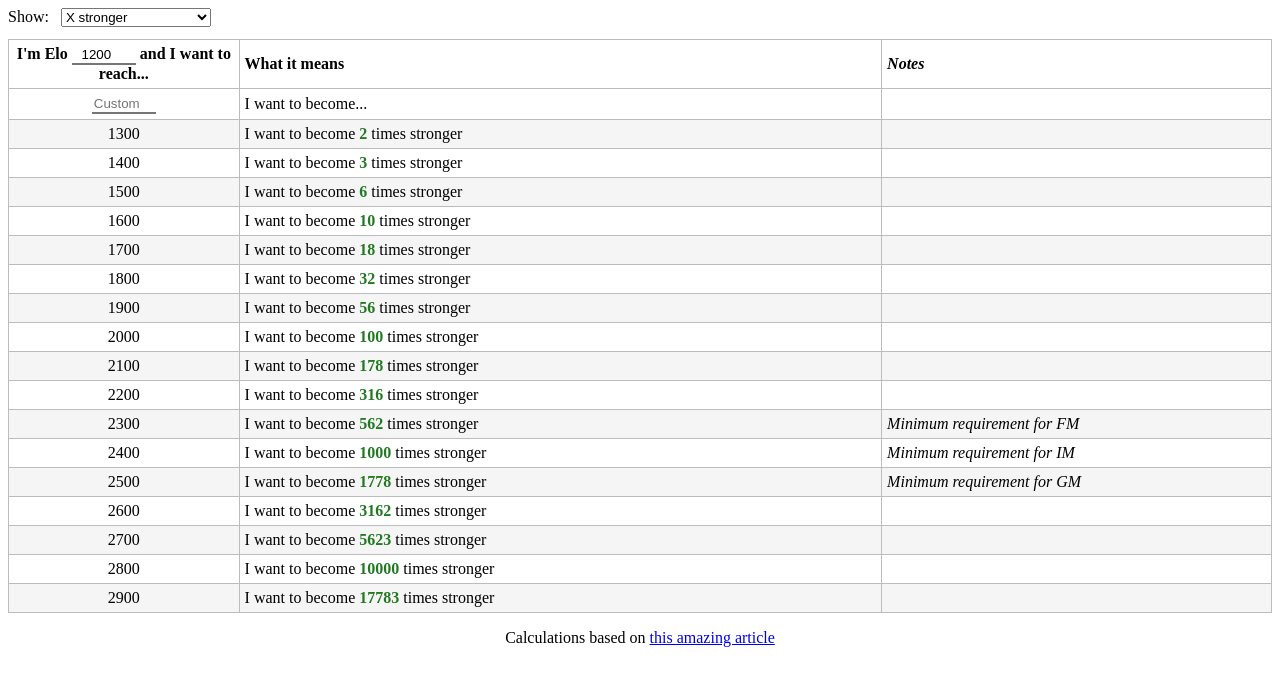
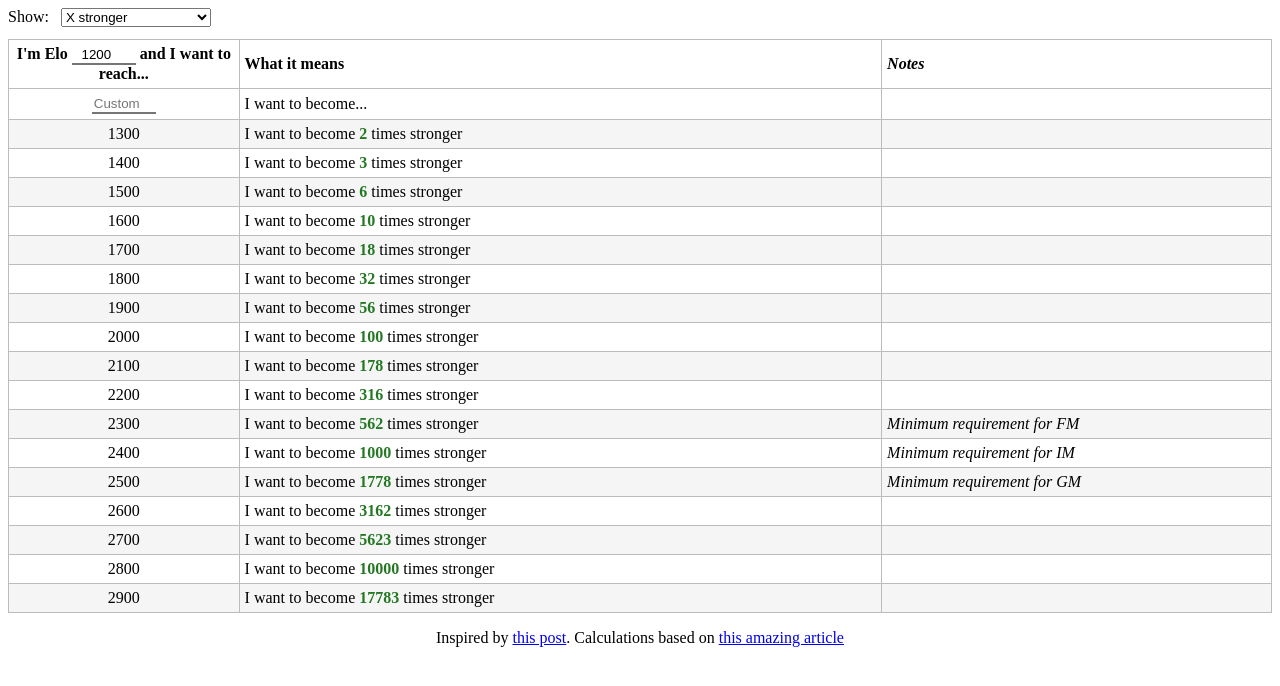
Before and after one commit to xaleel/elo-table, a plain HTML site: page index.html in a window 1280 px wide. Drawn offline with Linux system fonts and the light colour scheme.

Commit message:
added original post credit

```diff
--- a/index.html
+++ b/index.html
@@ -201,7 +201,12 @@
 			<tbody></tbody>
 		</table>
 		<p style="width: 100%; text-align: center">
-			Calculations based on
+			Inspired by
+			<a
+				href="https://www.reddit.com/r/chess/comments/195jar6/can_i_reach_x_elo_become_a_titled_player_a_simple/"
+				target="_blank"
+				>this post</a
+			>. Calculations based on
 			<a href="https://www.gilgamath.com/elo-ties" target="_blank"
 				>this amazing article</a
 			>
```
